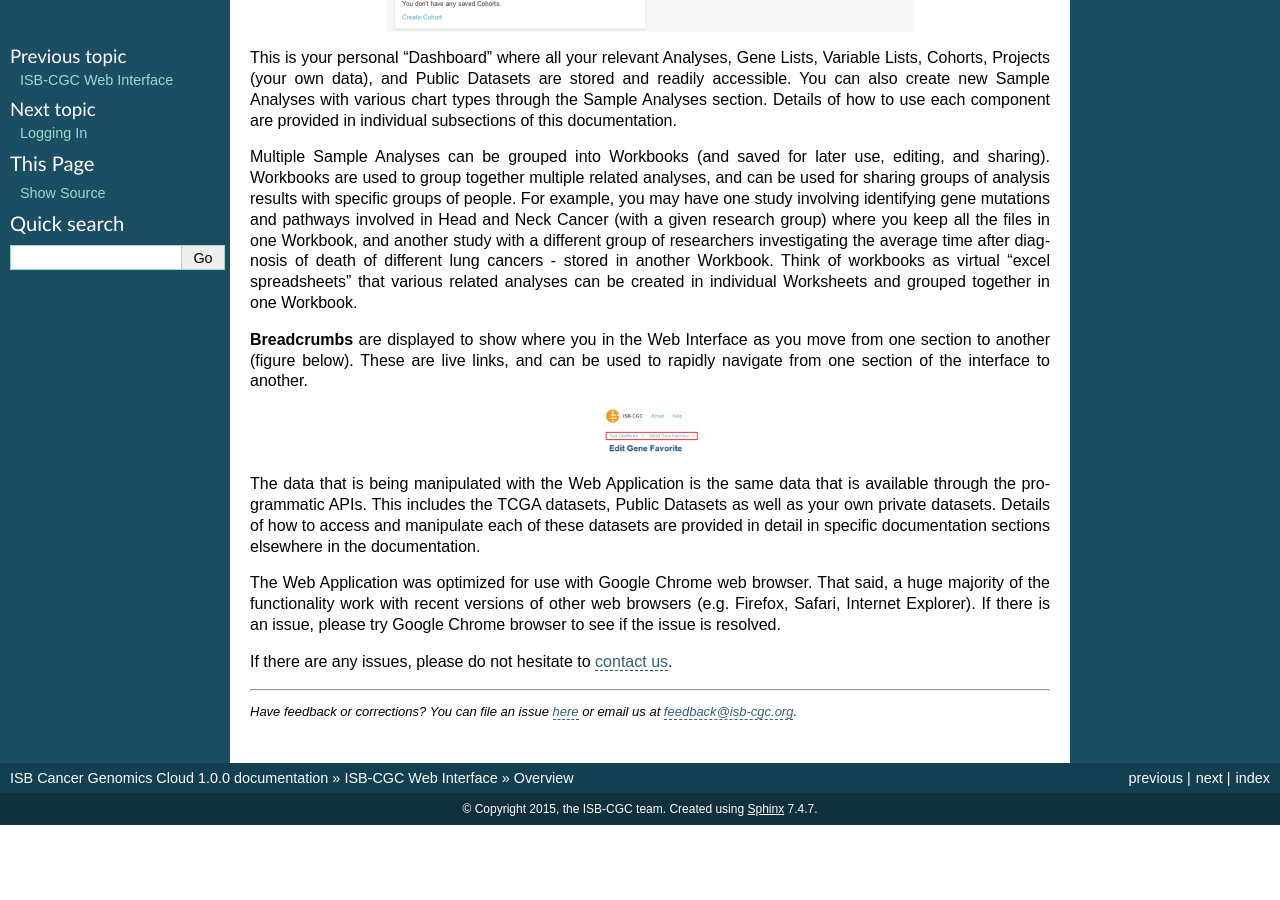
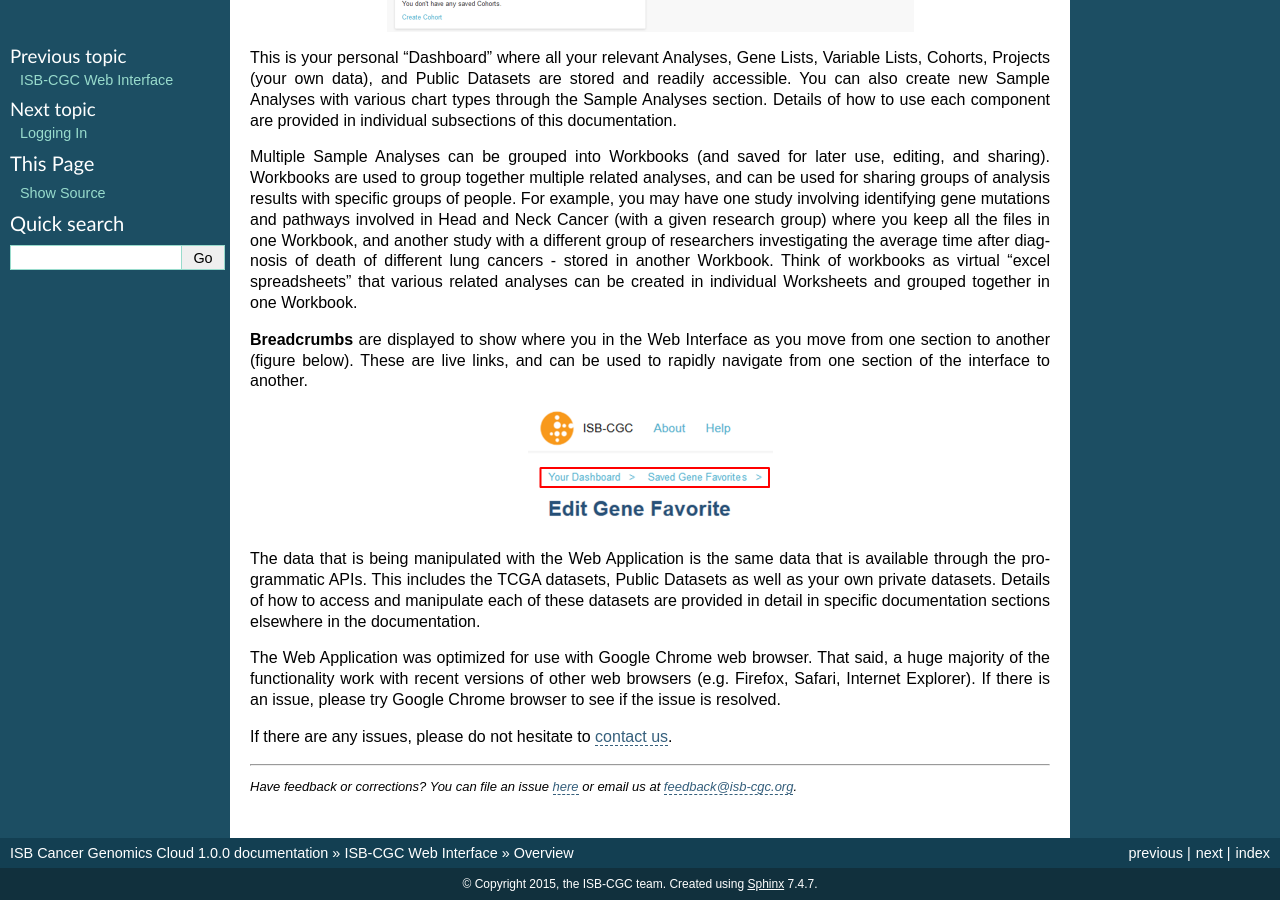
Before and after one commit to isb-cgc/readthedocs, a Sphinx documentation site: the page built from docs/source/sections/webapp/Overview.rst, in a window 1280 px wide and 900 px high, scrolled down 1289 px. Built offline with Sphinx 7.4.7, drawn with Linux system fonts in a browser that asks for light colours; before the commit the page ends 2114 px from its top, so only the background shows below that.

Commit message:
Update Overview.rst

```diff
--- a/docs/source/sections/webapp/Overview.rst
+++ b/docs/source/sections/webapp/Overview.rst
@@ -22,7 +22,7 @@
 **Breadcrumbs** are displayed to show where you in the Web Interface as you move from one section to another (figure below).  These are live links, and can be used to rapidly navigate from one section of the interface to another.
 
 .. image:: Breadcrumbs.png
-   :scale: 20
+   :scale: 50
    :align: center
 
 The data that is being manipulated with the Web Application is the same data that is available through the programmatic APIs.  This includes the TCGA datasets, Public Datasets as well as your own private datasets.  Details of how to access and manipulate each of these datasets are provided in detail in specific documentation sections elsewhere in the documentation.
```
